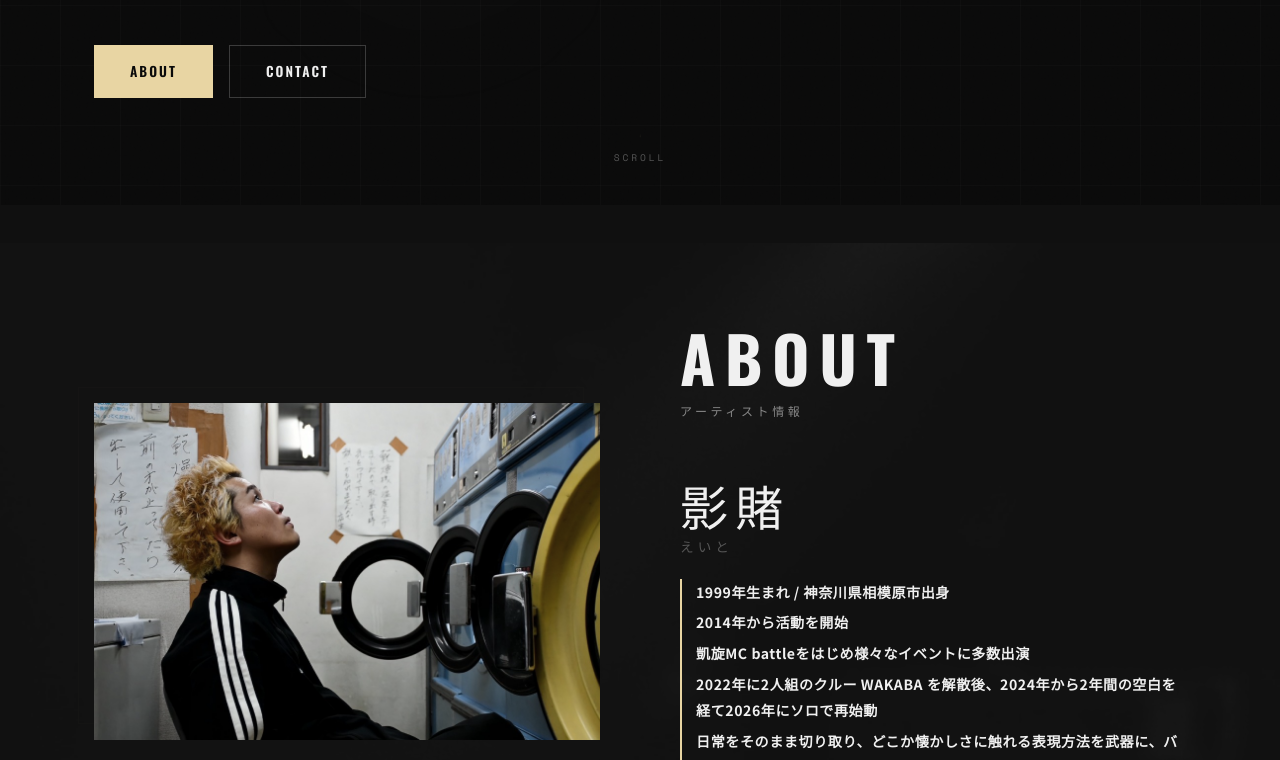
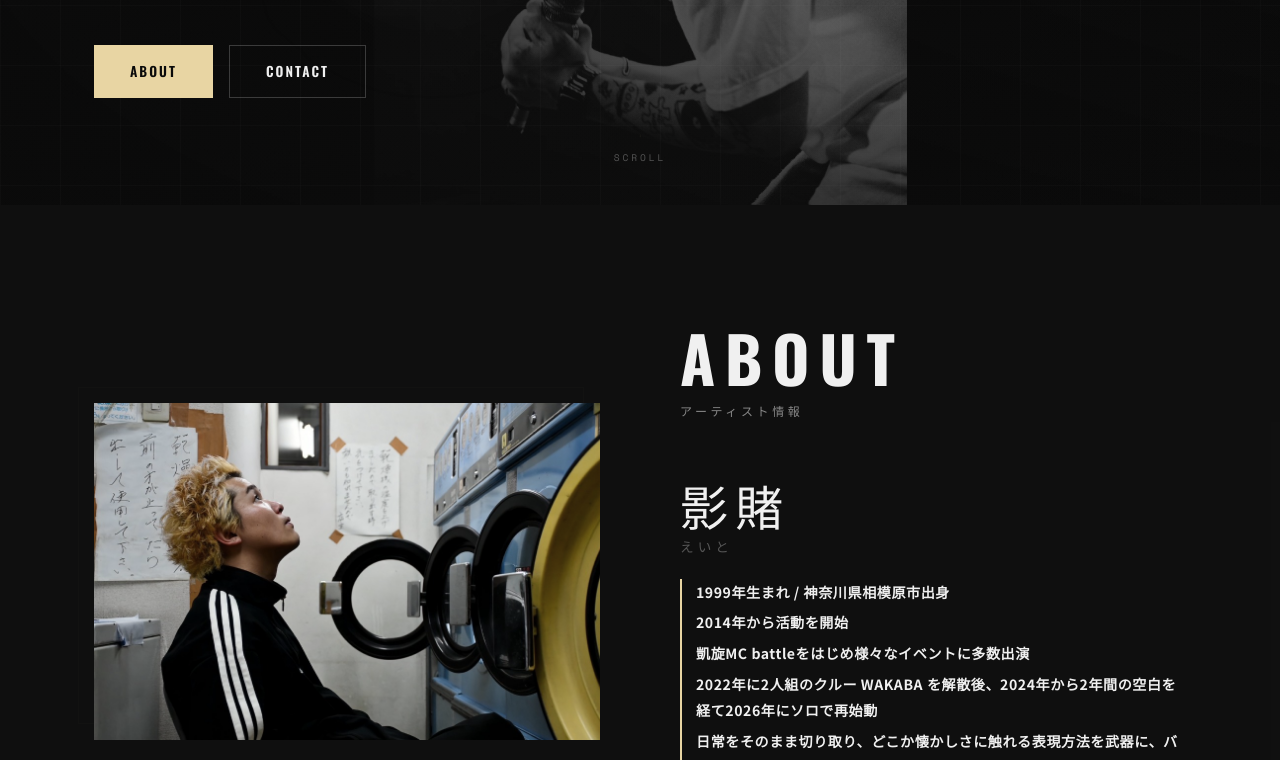
Before and after one commit to akuakoko2124-dotcom/eito-lp, a plain HTML site: page index.html in a window 1280 px wide. Shown: the part 595-1355 px from the top of the page. Drawn offline with nearby package versions, Linux system fonts and the light colour scheme.

Commit message:
Add files via upload

```diff
--- a/style.css
+++ b/style.css
@@ -67,12 +67,6 @@ html {
 
 body {
   background-color: var(--color-bg);
-  /* 背景画像をページ全体に固定表示 — スクロールしても途切れない */
-  background-image: url('assets/hero-bg.jpg');
-  background-attachment: fixed;
-  background-size: contain;
-  background-position: center center;
-  background-repeat: no-repeat;
   color: var(--color-text-primary);
   font-family: var(--font-primary);
   font-weight: 400;
@@ -80,6 +74,21 @@ body {
   overflow-x: hidden;
   -webkit-font-smoothing: antialiased;
   -moz-osx-font-smoothing: grayscale;
+}
+
+body::before {
+  content: '';
+  position: fixed;
+  top: 0;
+  left: 0;
+  width: 100vw;
+  height: 100vh;
+  background-image: url('assets/hero-bg.jpg');
+  background-size: contain;
+  background-position: center center;
+  background-repeat: no-repeat;
+  z-index: -1;
+  pointer-events: none;
 }
 
 img {
```
